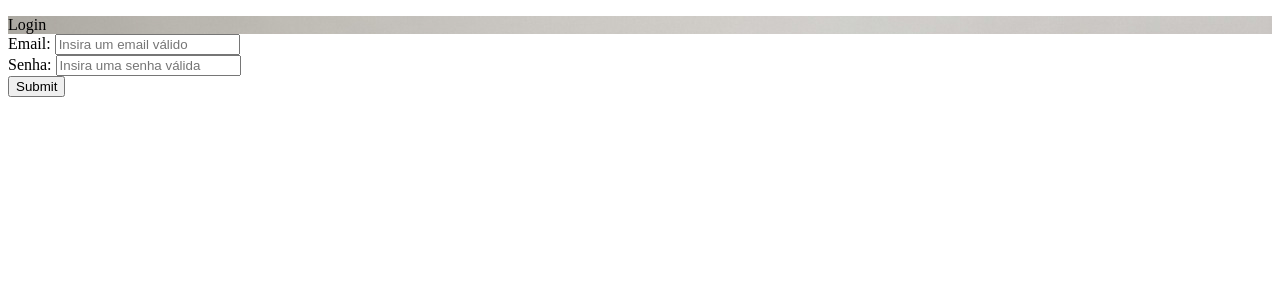
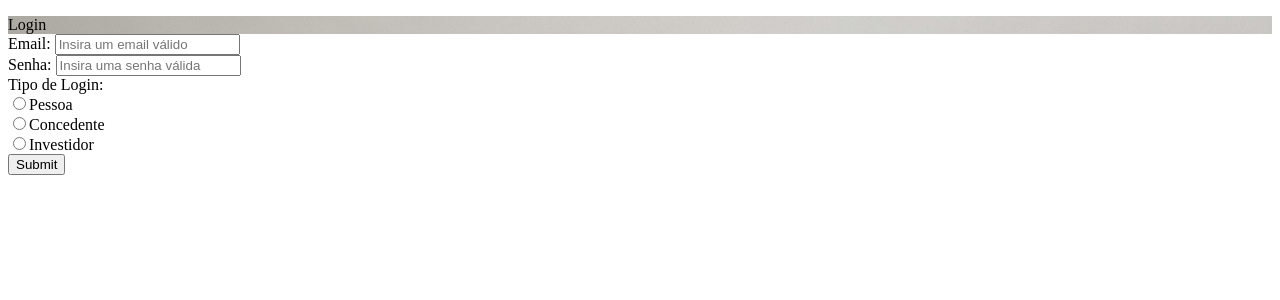
Before and after one commit to EricRibeiro/My-Tree, a PHP site: template module/Application/view/application/login/index.phtml in a window 1280 px wide. Shown: the part 29-329 px from the top of the page. Run offline with PHP 8.4, Linux system fonts and the light colour scheme; the template is opened without the code that fills it, so the values that code supplies are empty.

Commit message:
Login almost finished

```diff
--- a/module/Application/view/application/login/index.phtml
+++ b/module/Application/view/application/login/index.phtml
@@ -12,6 +12,7 @@
 
     <!-- Le styles -->
     <?php echo $this->headLink(array('rel' => 'shortcut icon', 'type' => 'image/vnd.microsoft.icon', 'href' => $this->basePath() . '/img/favicon.ico'))
+        ->prependStylesheet($this->basePath() . '/css/application/login.css')
         ->prependStylesheet($this->basePath() . '/css/form/main.css')
         ->prependStylesheet($this->basePath() . '/css/application/gaia.css')
         ->prependStylesheet($this->basePath() . '/css/form/util.css')
@@ -75,6 +76,22 @@
                 <span class="focus-input100"></span>
             </div>
 
+            <div class="wrap-input100 radio-input100">
+                <span class="label-input100">Tipo de Login:</span>
+
+                <div class="radio">
+                    <label><input type="radio" id="pessoa" name="optradio" required>Pessoa</label>
+                </div>
+
+                <div class="radio">
+                    <label><input type="radio" id="concedente" name="optradio" required>Concedente</label>
+                </div>
+
+                <div class="radio">
+                    <label><input type="radio" id="investidor" name="optradio" required>Investidor</label>
+                </div>
+            </div>
+
             <div class="container-contact100-form-btn">
                 <button class="contact100-form-btn">
 						<span>
--- /dev/null
+++ b/public/css/application/login.css
@@ -0,0 +1,3 @@
+.radio-input100 {
+    border-bottom: none;
+}
```
